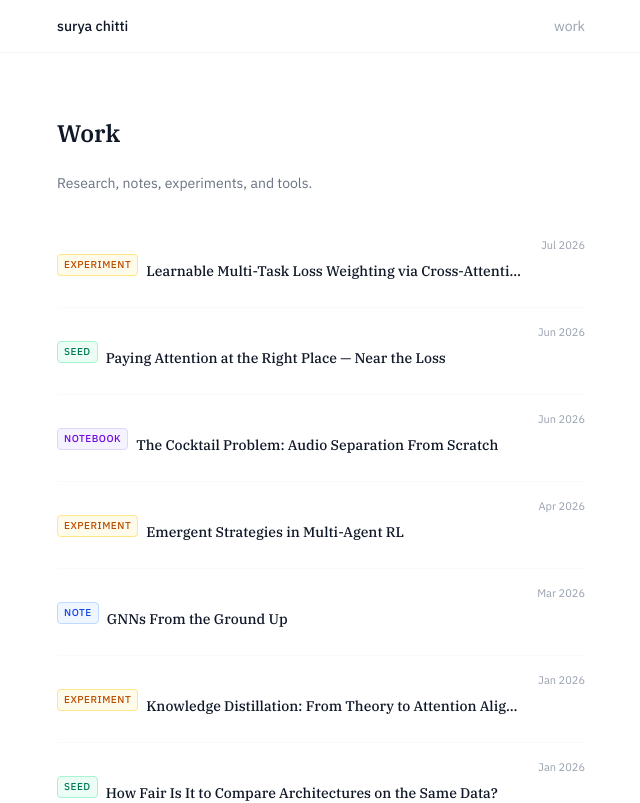
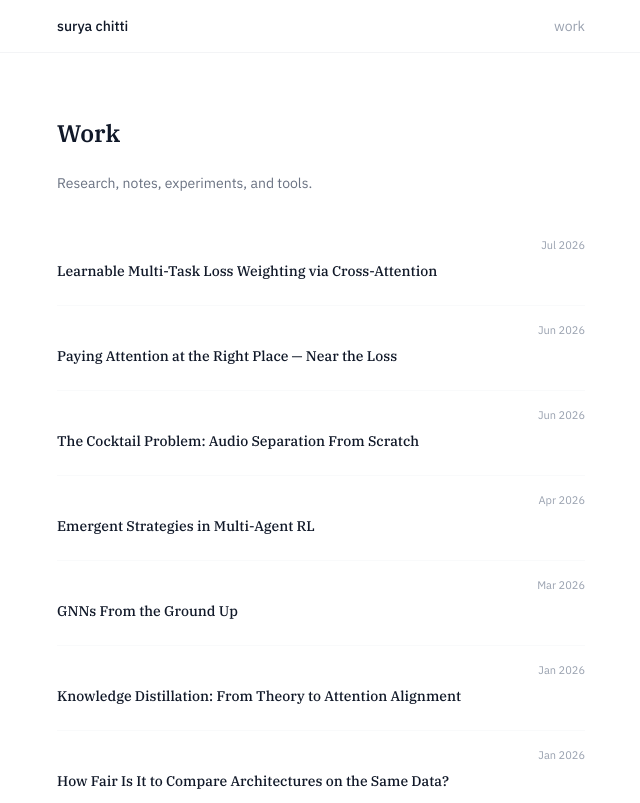
Before and after one commit to codechitti216/codechitti216.github.io, a React (Vite) app: page /garden in a window 1280 px wide. Shown: the top 803 px of the page, without its empty margins (319-959 px from the left). Built offline with nearby package versions, Linux system fonts and the light colour scheme.

Commit message:
Remove all color-coded tier tags and badges from work and home pages

```diff
--- a/src/pages/Home.jsx
+++ b/src/pages/Home.jsx
@@ -1,7 +1,7 @@
 import { Link } from 'react-router-dom';
 import { Github, Mail, Linkedin } from 'lucide-react';
 import { useMemo } from 'react';
-import { getAllContent, TIERS } from '../lib/content';
+import { getAllContent } from '../lib/content';
 
 export default function Home() {
   const recentWork = useMemo(() => getAllContent().slice(0, 5), []);
@@ -41,32 +41,22 @@ export default function Home() {
             </Link>
           </div>
           <div className="space-y-1">
-            {recentWork.map(item => {
-              const tier = TIERS[item.tier || item.kind];
-              return (
+            {recentWork.map(item => (
                 <Link
                   key={item.slug}
                   to={`/notes/${item.slug}`}
                   className="block group py-2.5 border-b border-gray-50 last:border-0"
                 >
                   <div className="flex items-center justify-between gap-4">
-                    <div className="flex items-center gap-2 min-w-0">
-                      {tier && (
-                        <span className={`text-[10px] uppercase tracking-wider font-medium px-1.5 py-0.5 rounded border shrink-0 ${tier.color}`}>
-                          {tier.label}
-                        </span>
-                      )}
-                      <span className="text-sm text-gray-900 group-hover:text-gray-500 transition-colors truncate">
-                        {item.title}
-                      </span>
-                    </div>
+                    <span className="text-sm text-gray-900 group-hover:text-gray-500 transition-colors truncate">
+                      {item.title}
+                    </span>
                     <span className="text-[11px] text-gray-400 whitespace-nowrap shrink-0">
                       {item.date ? new Date(item.date).toLocaleDateString('en-US', { month: 'short', year: 'numeric' }) : ''}
                     </span>
                   </div>
                 </Link>
-              );
-            })}
+            ))}
           </div>
         </section>
       )}
--- a/src/pages/NoteDetail.jsx
+++ b/src/pages/NoteDetail.jsx
@@ -6,7 +6,7 @@ import remarkMath from 'remark-math';
 import rehypeKatex from 'rehype-katex';
 import rehypeRaw from 'rehype-raw';
 import rehypeHighlight from 'rehype-highlight';
-import { getContentBySlug, TIERS } from '../lib/content';
+import { getContentBySlug } from '../lib/content';
 import 'katex/dist/katex.min.css';
 
 export default function NoteDetail() {
@@ -24,8 +24,6 @@ export default function NoteDetail() {
     );
   }
 
-  const tier = TIERS[content.tier || content.kind];
-
   // Fix image paths: replace relative paths like ../../public/assets/ with /assets/
   const processedBody = content.body
     .replace(/\(\.\.\/\.\.\/public\//g, '(/')
@@ -40,18 +38,7 @@ export default function NoteDetail() {
 
       {/* Header */}
       <div className="mt-6 mb-8 space-y-3">
-        <div className="flex items-center gap-2">
-          {tier && (
-            <span className={`text-[10px] uppercase tracking-wider font-medium px-1.5 py-0.5 rounded border ${tier.color}`}>
-              {tier.label}
-            </span>
-          )}
-          {content.status && (
-            <span className="text-[10px] text-gray-400 uppercase tracking-wider">
-              {content.status}
-            </span>
-          )}
-        </div>
+
         <h1 className="font-serif text-2xl font-semibold text-gray-900 leading-tight">
           {content.title}
         </h1>
--- a/src/pages/Notes.jsx
+++ b/src/pages/Notes.jsx
@@ -1,6 +1,6 @@
 import { useMemo } from 'react';
 import { Link } from 'react-router-dom';
-import { getAllContent, TIERS } from '../lib/content';
+import { getAllContent } from '../lib/content';
 
 export default function Notes() {
   const allContent = useMemo(() => getAllContent(), []);
@@ -20,7 +20,6 @@ export default function Notes() {
           <p className="text-sm text-gray-400 py-8">No content yet. Start building.</p>
         )}
         {allContent.map(item => {
-          const tier = TIERS[item.tier || item.kind];
           return (
             <Link
               key={item.slug}
@@ -29,16 +28,9 @@ export default function Notes() {
             >
               <div className="flex items-start justify-between gap-4">
                 <div className="min-w-0">
-                  <div className="flex items-center gap-2 mb-0.5">
-                    {tier && (
-                      <span className={`text-[10px] uppercase tracking-wider font-medium px-1.5 py-0.5 rounded border ${tier.color}`}>
-                        {tier.label}
-                      </span>
-                    )}
-                    <h3 className="text-sm font-medium text-gray-900 group-hover:text-gray-600 transition-colors truncate">
-                      {item.title}
-                    </h3>
-                  </div>
+                  <h3 className="text-sm font-medium text-gray-900 group-hover:text-gray-600 transition-colors truncate">
+                    {item.title}
+                  </h3>
                 </div>
                 <span className="text-[11px] text-gray-400 whitespace-nowrap shrink-0">
                   {item.date ? new Date(item.date).toLocaleDateString('en-US', { month: 'short', year: 'numeric' }) : ''}
```
